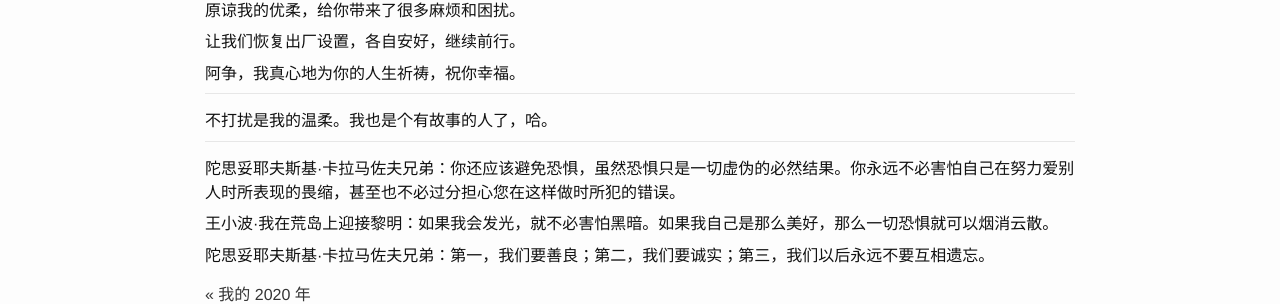
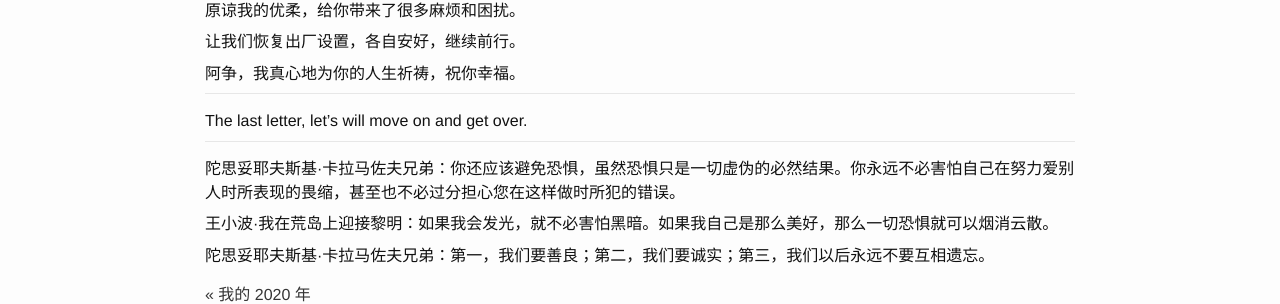
Before and after one commit to lianyu1115/lianyu, a Jekyll site: the page built from _journals/2021-01-06-未完成的初恋.md, in a window 1280 px wide. Shown: the part 563-867 px from the top of the page. Built offline with Jekyll 4.4.1, drawn with Linux system fonts in a browser that asks for light colours.

Commit message:
Update 2021-01-06-未完成的初恋.md

```diff
--- a/_journals/2021-01-06-未完成的初恋.md
+++ b/_journals/2021-01-06-未完成的初恋.md
@@ -32,7 +32,7 @@ tags: ''
 
 - - -
 
-不打扰是我的温柔。我也是个有故事的人了，哈。
+The last letter, let's will move on and get over.
 
 - - -
 
```
